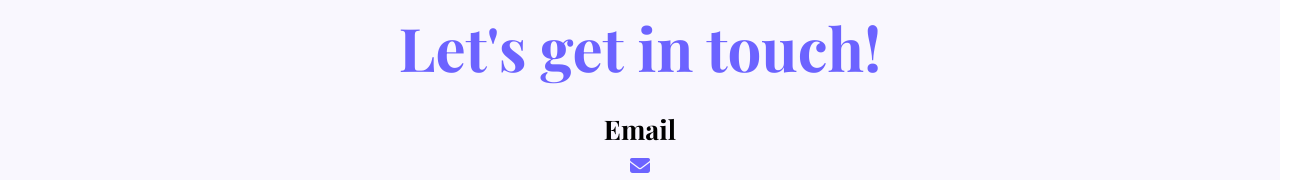
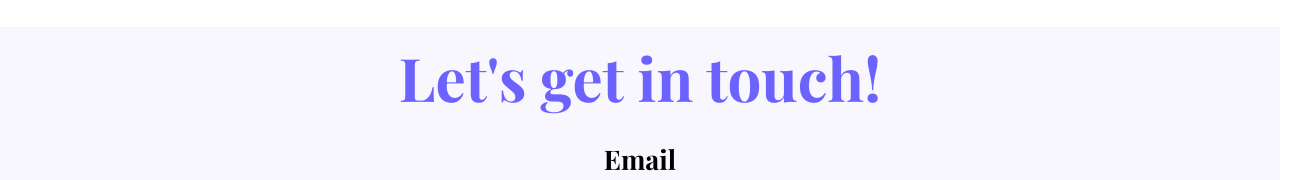
Before and after one commit to dajana-lab/porfolio-project-responsive, a plain HTML site: page contact.html in a window 1280 px wide. Shown: the part 233-413 px from the top of the page, 1310 px wide, since content can reach past the window. Drawn offline with nearby package versions, Linux system fonts and the light colour scheme; a web font is replaced by a local one.

Commit message:
Updated the css

```diff
--- a/src/styles.css
+++ b/src/styles.css
@@ -137,7 +137,6 @@ nav li {
   font-size: 60px;
   line-height: 100px;
   color: var(--button-color);
-  margin: -30px;
 }
 .contact-content h3 {
   font-size: 27px;
```
